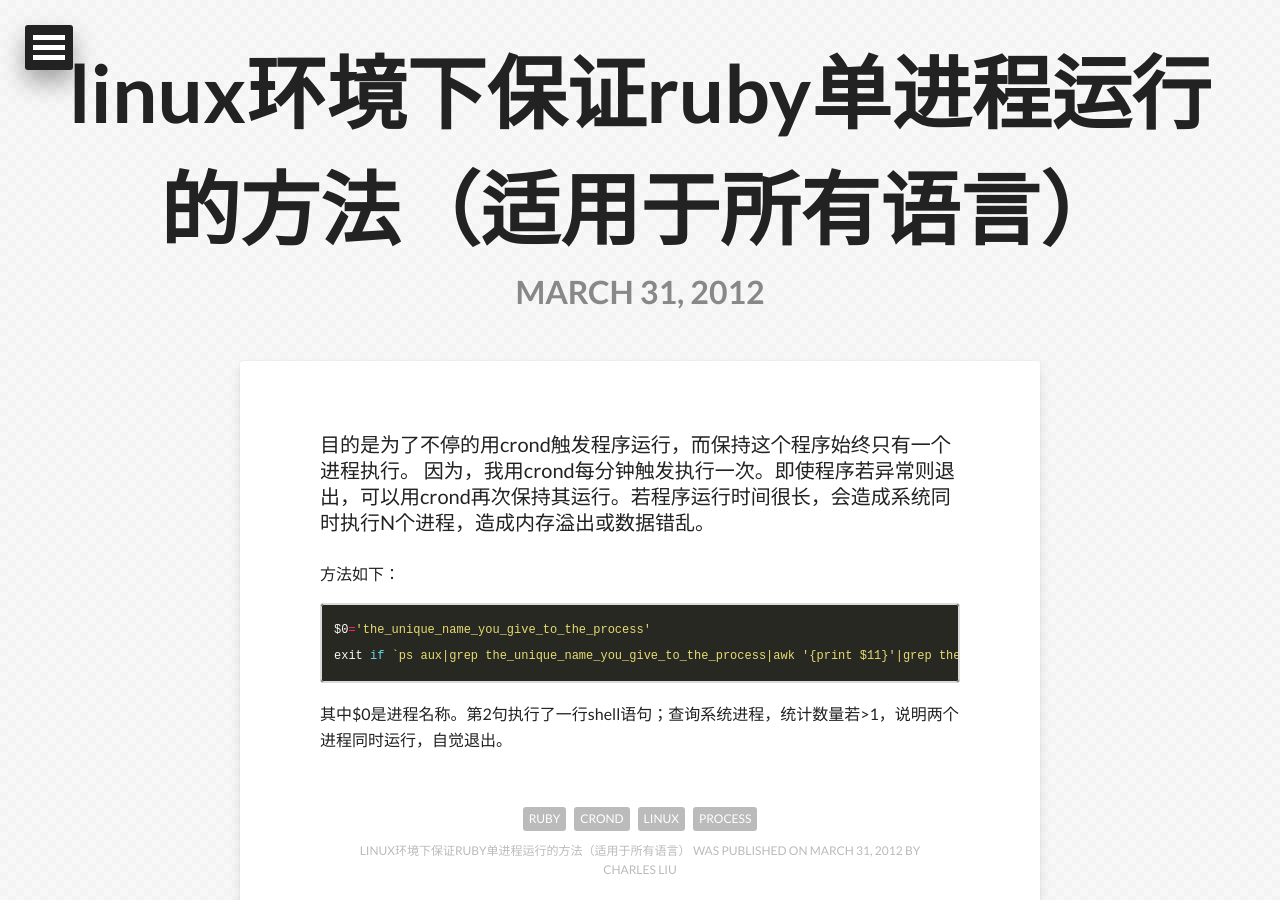
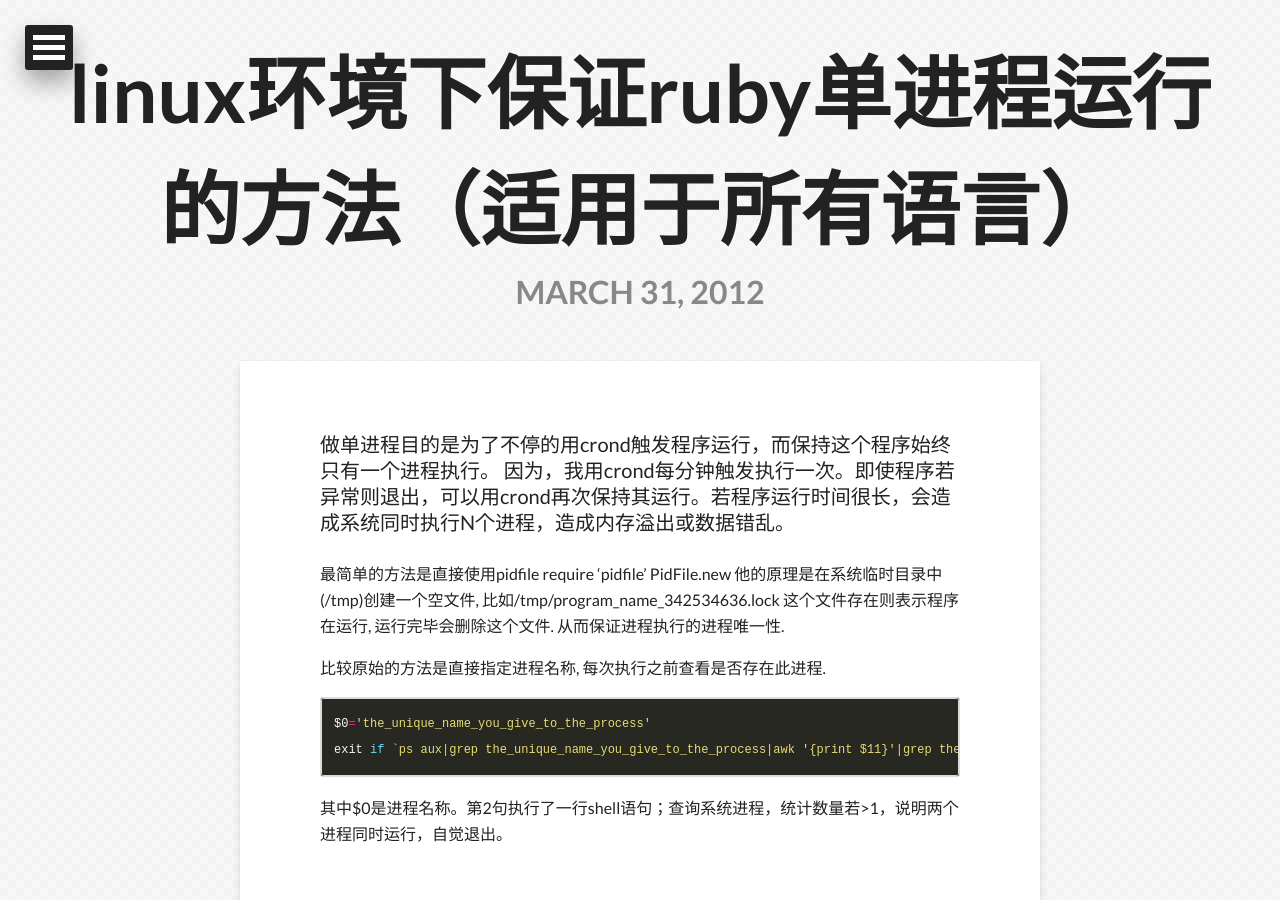
Before and after one commit to apyixiang/apyixiang.github.io, a Jekyll site: the page built from _posts/2012-03-31-linux-ruby-single-process.markdown, in a window 1280 px wide and 900 px high. Built offline with Jekyll 4.4.1, drawn with Linux system fonts in a browser that asks for light colours; nearby versions of some CDN libraries; Markdown is read by kramdown in place of the engine named in the settings; comment, search, counter and statistics services are not loaded.

Commit message:
add new ways

````diff
--- a/_posts/2012-03-31-linux-ruby-single-process.markdown
+++ b/_posts/2012-03-31-linux-ruby-single-process.markdown
@@ -6,10 +6,17 @@ comments: true
 categories: dev
 tags: [ruby,crond,linux,process]
 ---
-目的是为了不停的用crond触发程序运行，而保持这个程序始终只有一个进程执行。
+
+做单进程目的是为了不停的用crond触发程序运行，而保持这个程序始终只有一个进程执行。
 因为，我用crond每分钟触发执行一次。即使程序若异常则退出，可以用crond再次保持其运行。若程序运行时间很长，会造成系统同时执行N个进程，造成内存溢出或数据错乱。
 
-方法如下：
+最简单的方法是直接使用pidfile
+require 'pidfile'
+PidFile.new
+他的原理是在系统临时目录中(/tmp)创建一个空文件, 比如/tmp/program_name_342534636.lock
+这个文件存在则表示程序在运行, 运行完毕会删除这个文件. 从而保证进程执行的进程唯一性.
+
+比较原始的方法是直接指定进程名称, 每次执行之前查看是否存在此进程.
 
 ```ruby
 $0='the_unique_name_you_give_to_the_process'
````
